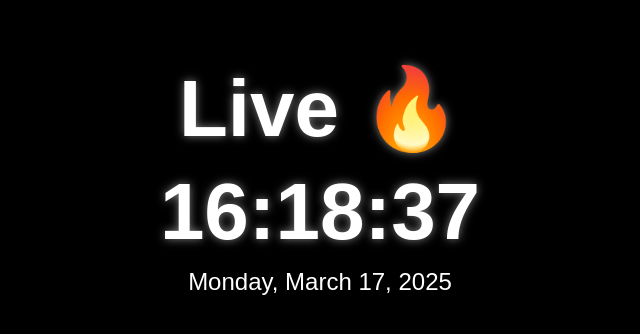
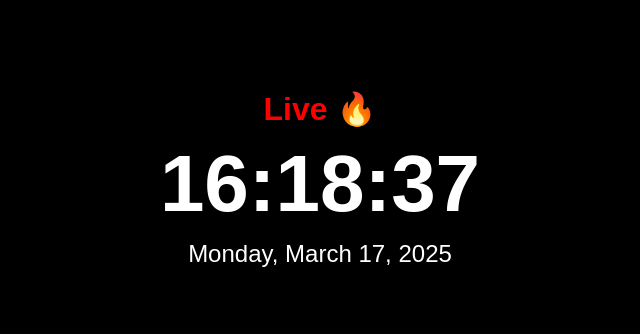
Before and after one commit to startuptrail/Digital-Clock, a website: page public/index.html in a window 1280 px wide. Shown: the part 224-558 px from the top of the page, without its empty margins (320-960 px from the left). Drawn offline with Linux system fonts and the light colour scheme.

Commit message:
Update style.css

```diff
--- a/public/style.css
+++ b/public/style.css
@@ -18,11 +18,17 @@ body {
     text-align: center;
 }
 
+/* Live Text */
+#live-text {
+    font-size: 2rem;
+    color: red;
+    font-weight: bold;
+}
+
 /* Clock Styling */
 h1 {
     font-size: 5rem;
     margin: 10px 0;
-    text-shadow: 0 0 10px rgba(255, 255, 255, 0.5);
 }
 
 /* Date Styling */
```
